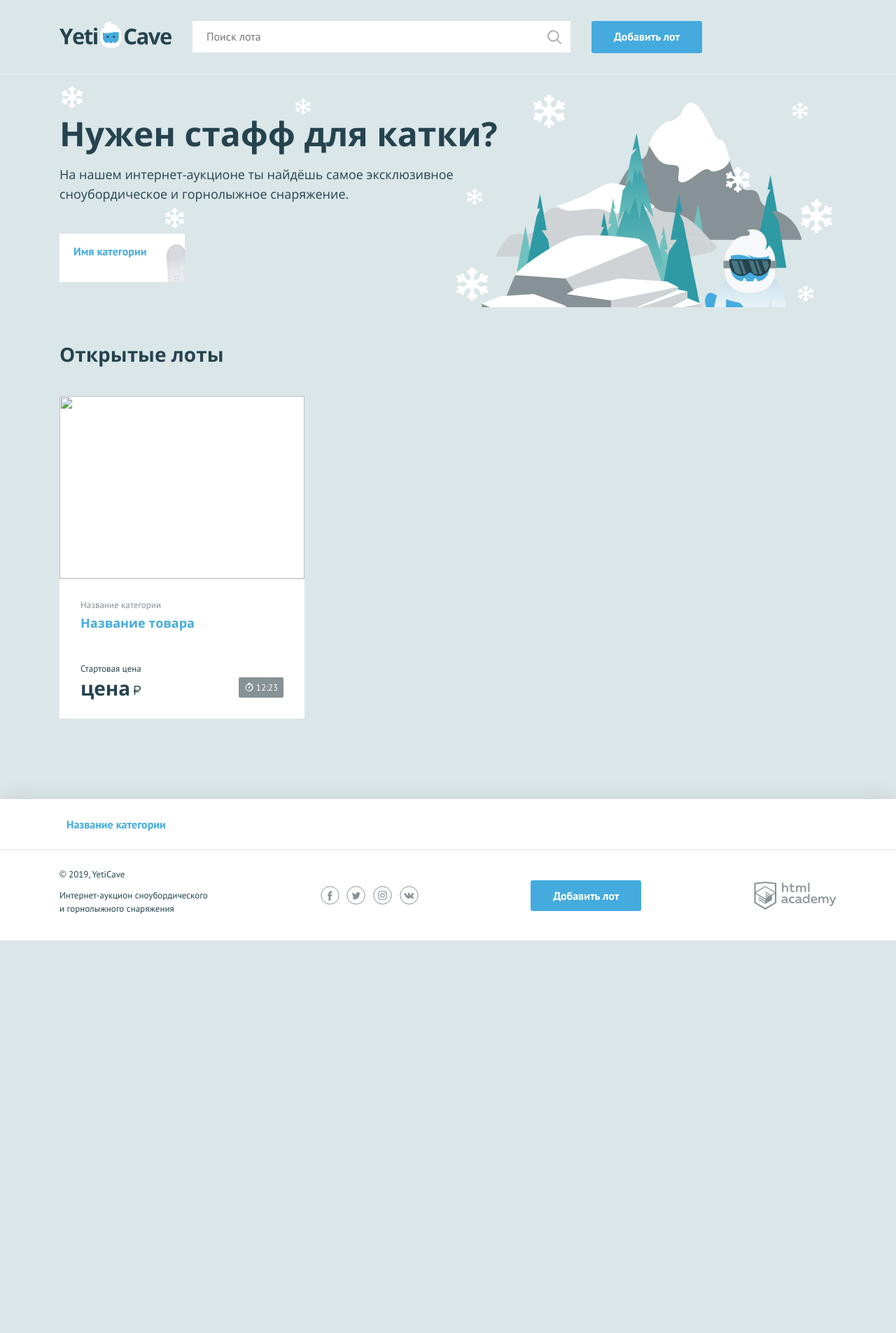
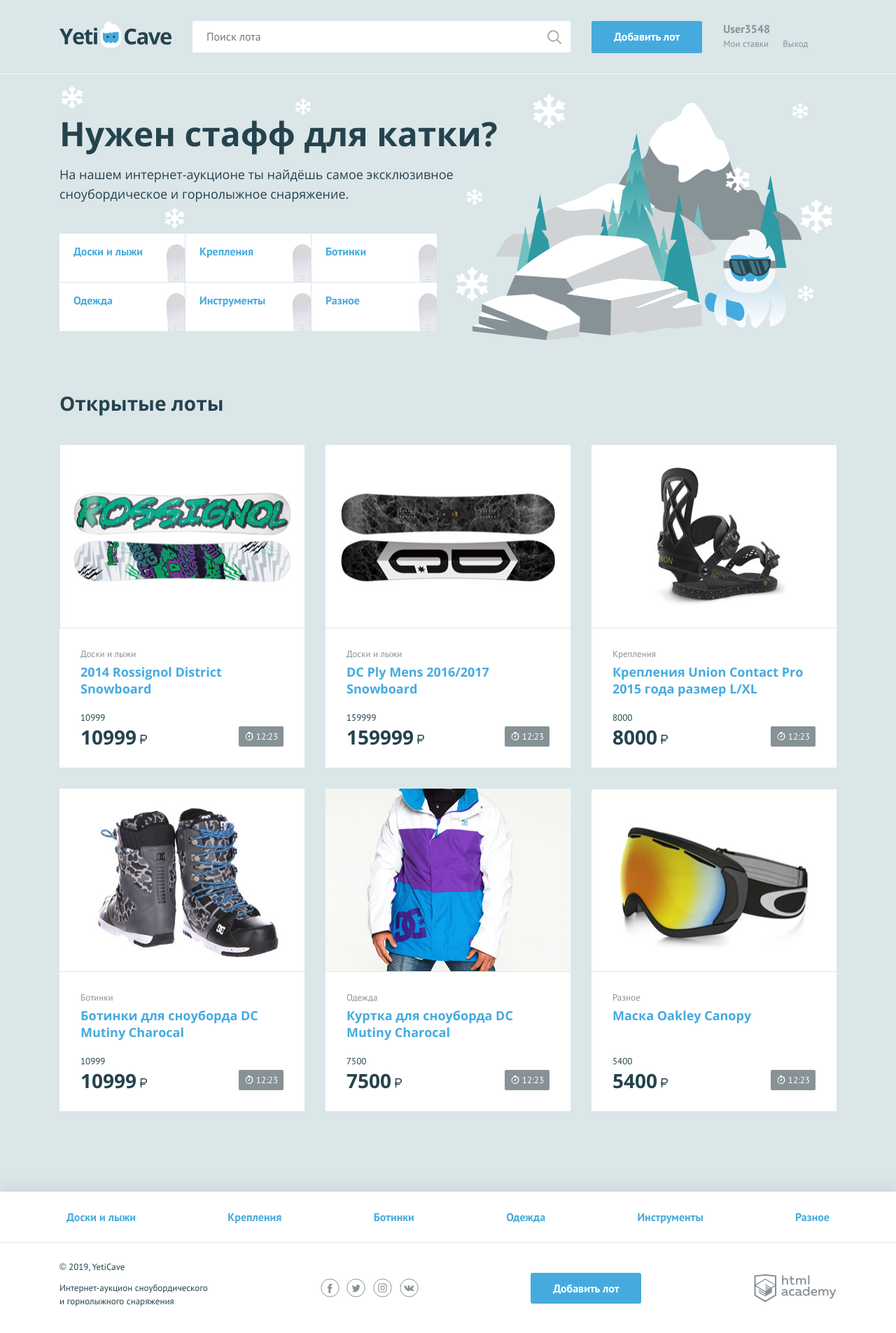
Before and after one commit to Valsym/YetiCave, a PHP site: page / in a window 1280 px wide. Shown: the whole page at 70% size. Before the commit the page ends 1344 px from the top, so only its background shows below. Run offline with PHP 8.4, Linux system fonts and the light colour scheme.

Commit message:
Add arrays: lots & categories and iterating throught arrays

```diff
--- a/index.php
+++ b/index.php
@@ -1,7 +1,24 @@
 <?php
 $is_auth = rand(0, 1);
 
-$user_name = ''; // укажите здесь ваше имя
+$user_name = 'User3548'; // укажите здесь ваше имя
+
+$cats = ['boards' => 'Доски и лыжи',
+    'mounts' => 'Крепления',
+    'boots' => 'Ботинки',
+    'clothes' => 'Одежда',
+    'tools' => 'Инструменты',
+    'others' => 'Разное'
+];
+
+$lots = [
+    ['2014 Rossignol District Snowboard',	'Доски и лыжи',	10999,	'img/lot-1.jpg',],
+    ['DC Ply Mens 2016/2017 Snowboard',	'Доски и лыжи',	159999,	'img/lot-2.jpg'],
+    ['Крепления Union Contact Pro 2015 года размер L/XL',	'Крепления',	8000,	'img/lot-3.jpg'],
+    ['Ботинки для сноуборда DC Mutiny Charocal',	'Ботинки',	10999,	'img/lot-4.jpg'],
+    ['Куртка для сноуборда DC Mutiny Charocal',	'Одежда',	7500,	'img/lot-5.jpg'],
+    ['Маска Oakley Canopy',	'Разное',	5400,	'img/lot-6.jpg'],
+];
 ?>
 <!DOCTYPE html>
 <html lang="ru">
@@ -28,7 +45,24 @@ $user_name = ''; // укажите здесь ваше имя
 
         <nav class="user-menu">
 
-        <!-- здесь должен быть PHP код для показа меню и данных пользователя -->
+        <?php
+            if ($is_auth) { ?>
+            <div class="user-menu__logged">
+                <p><?=$user_name ?></p>
+                <a class="user-menu__bets" href="pages/my-bets.html">Мои ставки</a>
+                <a class="user-menu__logout" href="#">Выход</a>
+            </div>
+            <?php } else { ?>
+            <ul class="user-menu__list">
+                <li class="user-menu__item">
+                    <a href="#">Регистрация</a>
+                </li>
+                <li class="user-menu__item">
+                    <a href="#">Вход</a>
+                </li>
+            </ul>
+
+            <?php } ?>
 
         </nav>
     </div>
@@ -40,9 +74,12 @@ $user_name = ''; // укажите здесь ваше имя
         <p class="promo__text">На нашем интернет-аукционе ты найдёшь самое эксклюзивное сноубордическое и горнолыжное снаряжение.</p>
         <ul class="promo__list">
             <!--заполните этот список из массива категорий-->
+            <?php
+            foreach ($cats as $key => $catName) { ?>
             <li class="promo__item promo__item--boards">
-                <a class="promo__link" href="pages/all-lots.html">Имя категории</a>
+                <a class="promo__link" href="pages/all-lots.html"><?=$catName ?></a>
             </li>
+            <?php } ?>
         </ul>
     </section>
     <section class="lots">
@@ -51,17 +88,19 @@ $user_name = ''; // укажите здесь ваше имя
         </div>
         <ul class="lots__list">
             <!--заполните этот список из массива с товарами-->
+            <?php
+            foreach ($lots as [$name, $catName, $price, $img]) { ?>
             <li class="lots__item lot">
                 <div class="lot__image">
-                    <img src="" width="350" height="260" alt="">
+                    <img src="<?=$img ?>" width="350" height="260" alt="">
                 </div>
                 <div class="lot__info">
-                    <span class="lot__category">Название категории</span>
-                    <h3 class="lot__title"><a class="text-link" href="pages/lot.html">Название товара</a></h3>
+                    <span class="lot__category"><?=$catName ?></span>
+                    <h3 class="lot__title"><a class="text-link" href="pages/lot.html"><?=$name ?></a></h3>
                     <div class="lot__state">
                         <div class="lot__rate">
-                            <span class="lot__amount">Стартовая цена</span>
-                            <span class="lot__cost">цена<b class="rub">р</b></span>
+                            <span class="lot__amount"><?=$price ?></span>
+                            <span class="lot__cost"><?=$price ?><b class="rub">р</b></span>
                         </div>
                         <div class="lot__timer timer">
                             12:23
@@ -69,6 +108,7 @@ $user_name = ''; // укажите здесь ваше имя
                     </div>
                 </div>
             </li>
+            <?php } ?>
         </ul>
     </section>
 </main>
@@ -78,9 +118,12 @@ $user_name = ''; // укажите здесь ваше имя
     <nav class="nav">
         <ul class="nav__list container">
             <!--заполните этот список из массива категорий-->
+            <?php
+            foreach ($cats as $key => $catName) { ?>
             <li class="nav__item">
-                <a href="pages/all-lots.html">Название категории</a>
+                <a href="pages/all-lots.html"><?=$catName ?></a>
             </li>
+            <?php } ?>
         </ul>
     </nav>
     <div class="main-footer__bottom container">
```
